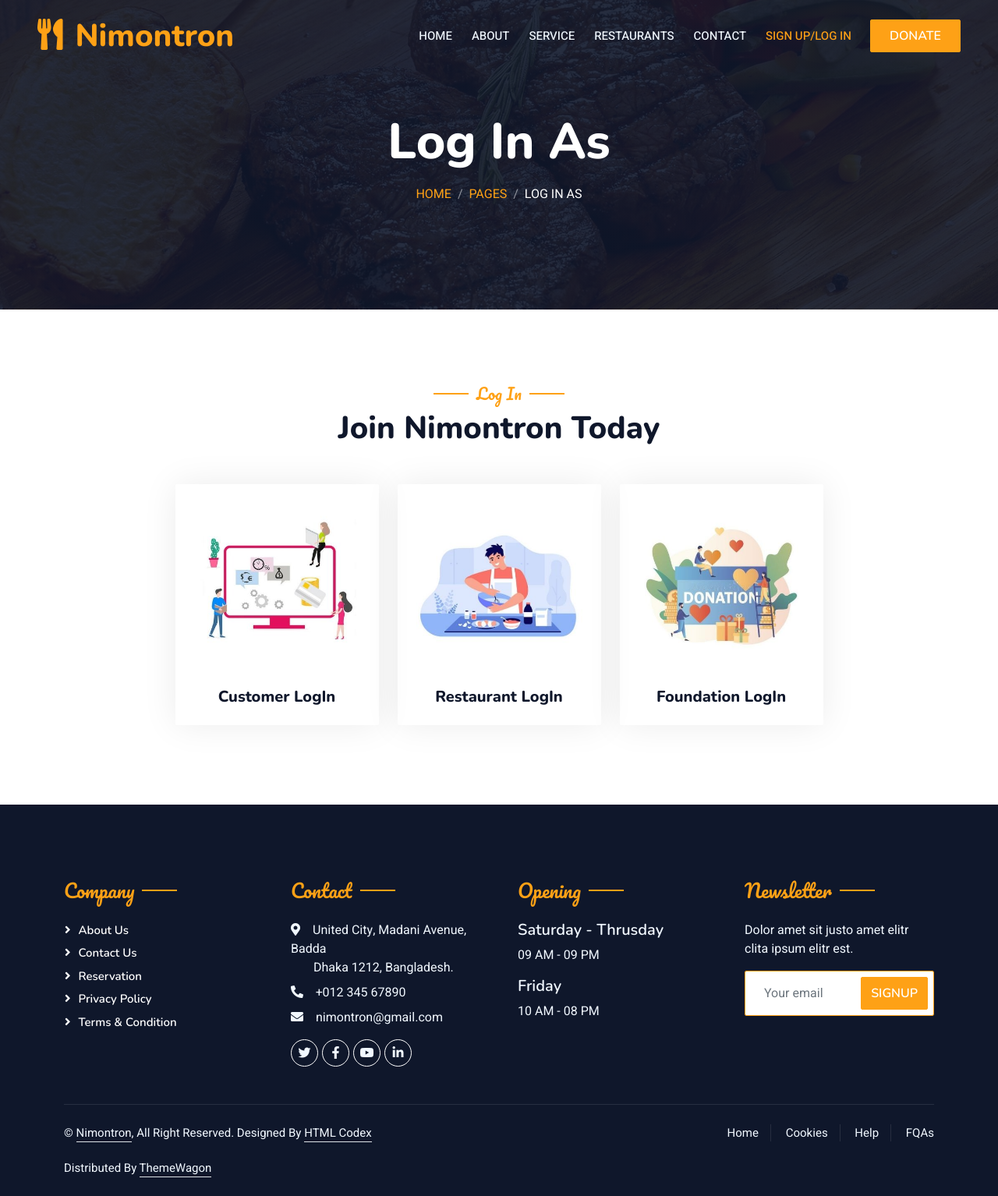
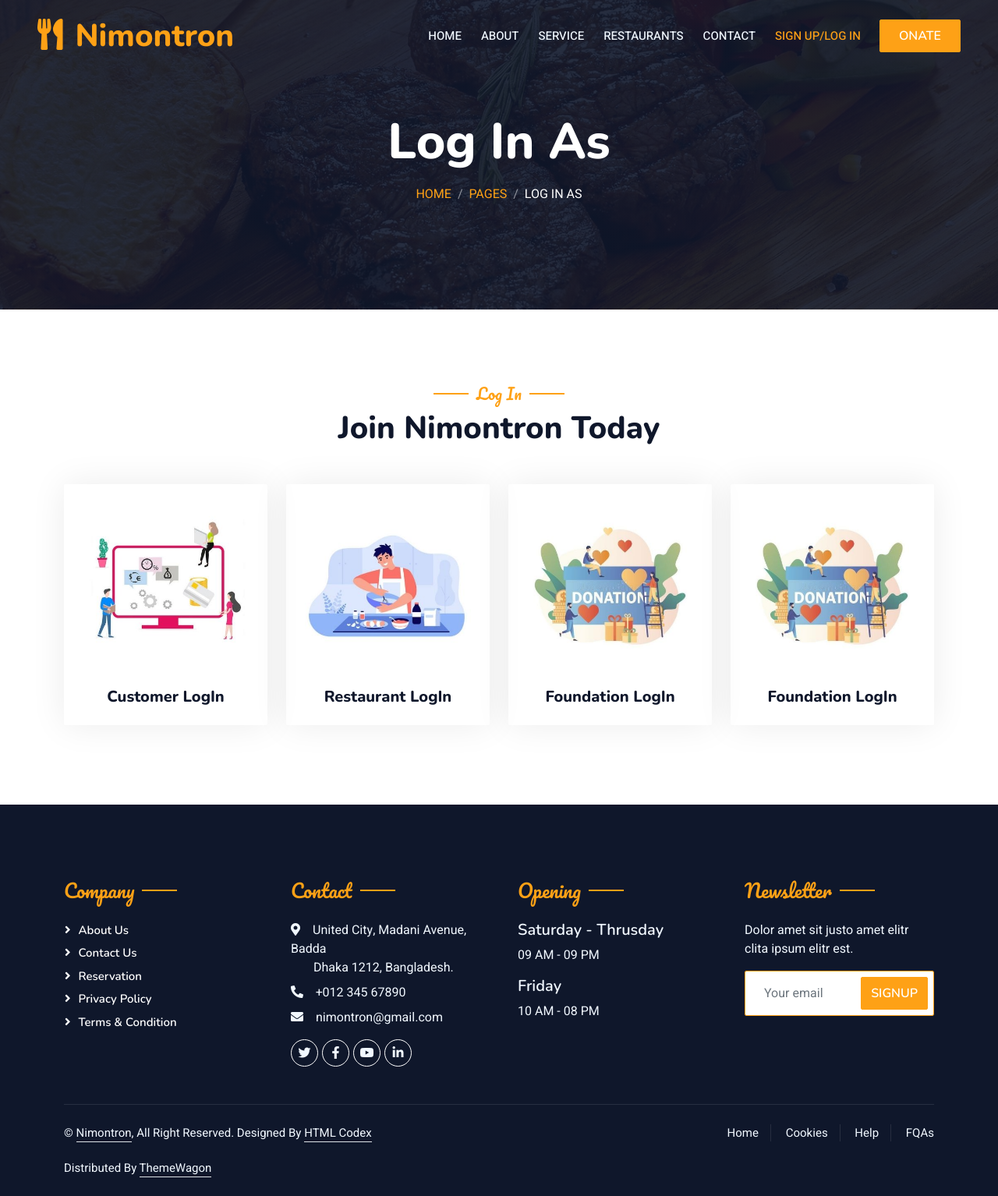
Before and after one commit to NiloyKumarKundu/Nimontron_Software-Engineering, a Django app: page /login_as in a window 1280 px wide. Shown: the whole page at 78% size. Run offline with Django 4.2, Linux system fonts and the light colour scheme; some libraries are stand-ins or nearby versions.

Commit message:
New branch Dev_Mainul has been created

```diff
--- a/Nimontron/Nimontron/customers/templates/visitors/header.html
+++ b/Nimontron/Nimontron/customers/templates/visitors/header.html
@@ -73,7 +73,7 @@
                             </div>
                         </div> -->
                     </div>
-                    <a href="{% url 'customers:donate' %}" class="btn btn-primary py-2 px-4">Donate</a>
+                    <a href="{% url 'customers:donate' %}" class="btn btn-primary py-2 px-4">onate</a>
                 </div>
             </nav>
             <div class="container-xxl py-5 bg-dark hero-header mb-5">
--- a/Nimontron/Nimontron/customers/templates/visitors/login_as.html
+++ b/Nimontron/Nimontron/customers/templates/visitors/login_as.html
@@ -54,6 +54,21 @@
                     </div>
                 </div>
             </div>
+            <div class="col-lg-3 col-md-6 wow fadeInUp" data-wow-delay="0.1s">
+                <div class="team-item text-center rounded overflow-hidden">
+                    <div class="overflow-hidden m-4">
+                        <img class="img-fluid" src="{% static 'customers/img/donation-1.jpg' %}" alt="">
+                    </div>
+                    <h5 class="mb-0">Foundation LogIn</h5>
+                    <!-- <small>Designation</small> -->
+                    <div class="d-flex mt-4 justify-content-center">
+                        <a class="btn btn-primary rounded" href="{% url 'customers:foundation_login' %}">Log In</a>
+                        <span class="m-2"></span>
+                        <a class="btn btn-primary rounded" href="{% url 'customers:foundation_signup' %}">Sign Up</a>
+                    </div>
+                </div>
+            </div>
+
         </div>
     </div>
 </div>
```
Also changed, not shown: Nimontron/Nimontron/db.sqlite3.
